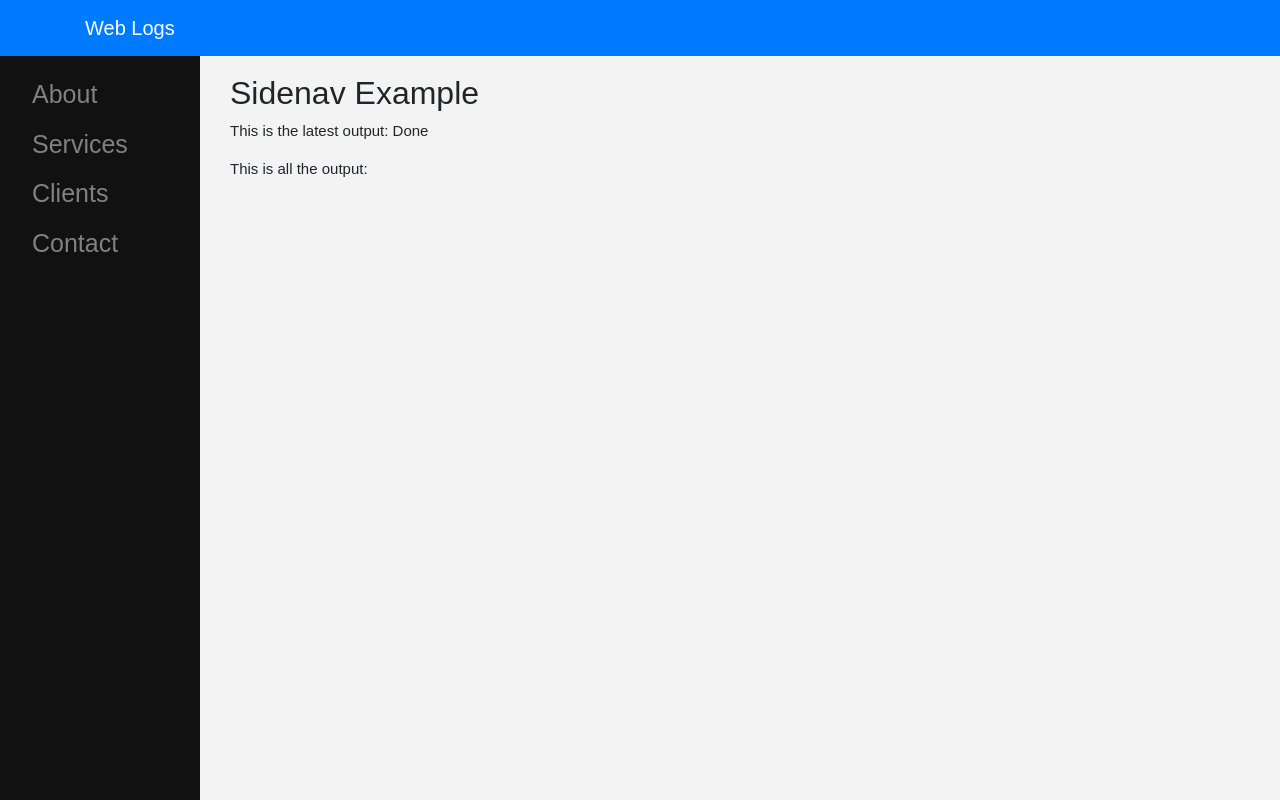
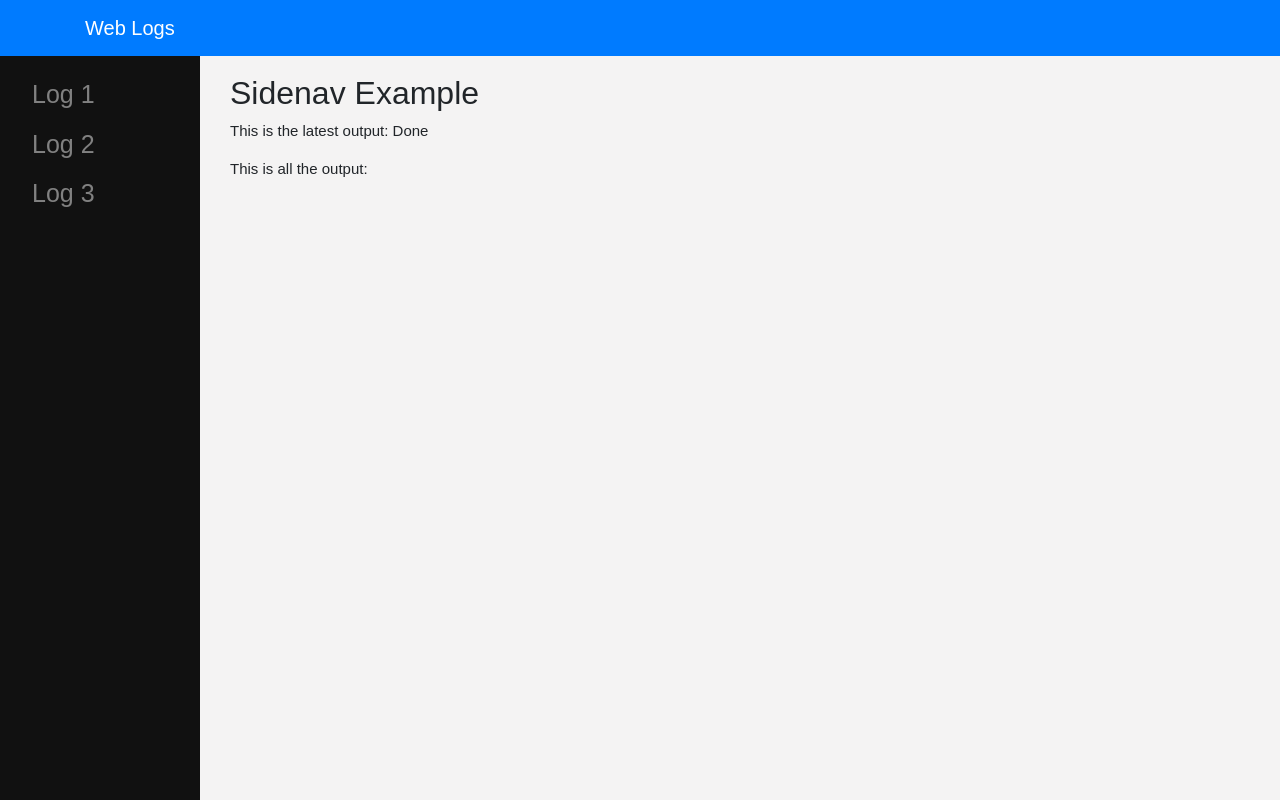
Before and after one commit to nishantsethi/web-logs, a Flask app: page / in a window 1280 px wide. Run offline with Flask 2, Linux system fonts and the light colour scheme; data that the repository does not hold is empty; some libraries are stand-ins or nearby versions.

Commit message:
Json Loading (Option for multiple logs)
Added option for loading multiple logs automatically.

```diff
--- /dev/null
+++ b/data.json
@@ -0,0 +1,16 @@
+{
+    "logs" : [
+        {
+            "logName" : "Log 1",
+            "logPath" : "example.log"
+        },
+        {
+            "logName" : "Log 2",
+            "logPath" : "example.log"
+        },
+        {
+            "logName" : "Log 3",
+            "logPath" : "example.log"
+        }
+    ]
+}
--- a/main.py
+++ b/main.py
@@ -1,13 +1,31 @@
 from time import sleep
 from flask import Flask, render_template
 from math import sqrt
+from pathlib import Path
+import json
+
 
 app = Flask(__name__)
 
+
+# class WebLogs:
+#     def __init__(self, json_path: str):
+#         self.json_path = json_path
+#         current_working_dir = str(Path.cwd())
+
+
+json_path = "data.json"
+data_json = json.load(open(json_path))
+
+logs_list = data_json['logs']    #List with all the logs info in each dict [{}{}]
+no_of_logs = len(logs_list)
+
+
+# Run this when a person calls a function in their program
 @app.route('/')
 def index():
     # render the template (below) that will use JavaScript to read the stream
-    return render_template('index.html')
+    return render_template('index.html', logs_list = logs_list)
 
 @app.route('/stream_sqrt')
 def stream():
--- a/templates/index.html
+++ b/templates/index.html
@@ -29,10 +29,9 @@
 
 
     <div class="sidenav">
-        <a href="#">About</a>
-        <a href="#">Services</a>
-        <a href="#">Clients</a>
-        <a href="#">Contact</a>
+        {% for single_log in logs_list %}
+            <a href="#"> {{ single_log.logName }} </a>
+        {% endfor %}
     </div>
     <div class="log-viewer">
         <div class="main">
```
